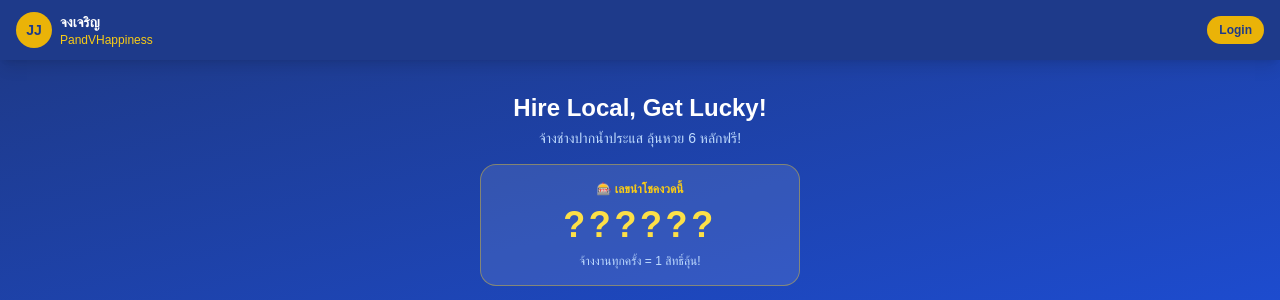
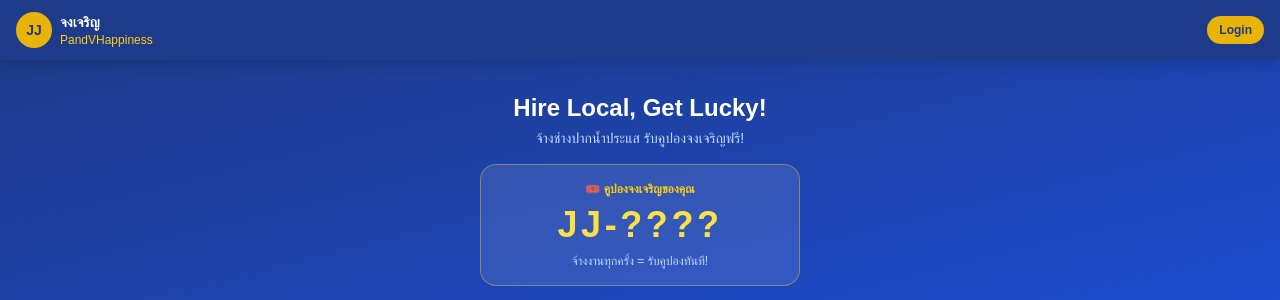
Before and after one commit to BSam-B3/jong-jaroen, a Next.js app: page / in a window 1280 px wide. Shown: the top 300 px of the page. Built offline with nearby package versions, Linux system fonts and the light colour scheme; no server answers; the database is empty.

Commit message:
fix: homepage - replace lottery/หวย text with คูปองจงเจริญ terminology

```diff
--- a/app/page.tsx
+++ b/app/page.tsx
@@ -78,11 +78,11 @@ export default function HomePage() {
       {/* Hero */}
       <section className="bg-gradient-to-br from-blue-900 to-blue-700 text-white px-4 py-8 text-center">
         <h1 className="text-2xl font-black mb-1">Hire Local, Get Lucky!</h1>
-        <p className="text-blue-200 text-sm mb-4">จ้างช่างปากน้ำประแส ลุ้นหวย 6 หลักฟรี!</p>
+        <p className="text-blue-200 text-sm mb-4">จ้างช่างปากน้ำประแส รับคูปองจงเจริญฟรี!</p>
         <div className="bg-white/10 border border-yellow-400/40 rounded-2xl p-4 mx-auto max-w-xs">
-          <div className="text-yellow-400 text-xs font-semibold mb-1">🎰 เลขนำโชคงวดนี้</div>
-          <div className="text-4xl font-black text-yellow-300 tracking-widest my-2">??????</div>
-          <div className="text-blue-200 text-xs">จ้างงานทุกครั้ง = 1 สิทธิ์ลุ้น!</div>
+          <div className="text-yellow-400 text-xs font-semibold mb-1">🎟️ คูปองจงเจริญของคุณ</div>
+          <div className="text-4xl font-black text-yellow-300 tracking-widest my-2">JJ-????</div>
+          <div className="text-blue-200 text-xs">จ้างงานทุกครั้ง = รับคูปองทันที!</div>
         </div>
         <div className="mt-4 flex gap-3 justify-center">
           {!isLoggedIn && (
```
